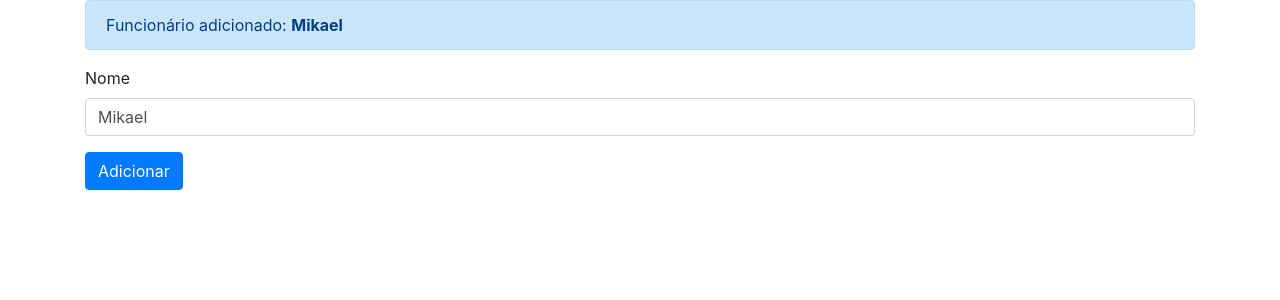
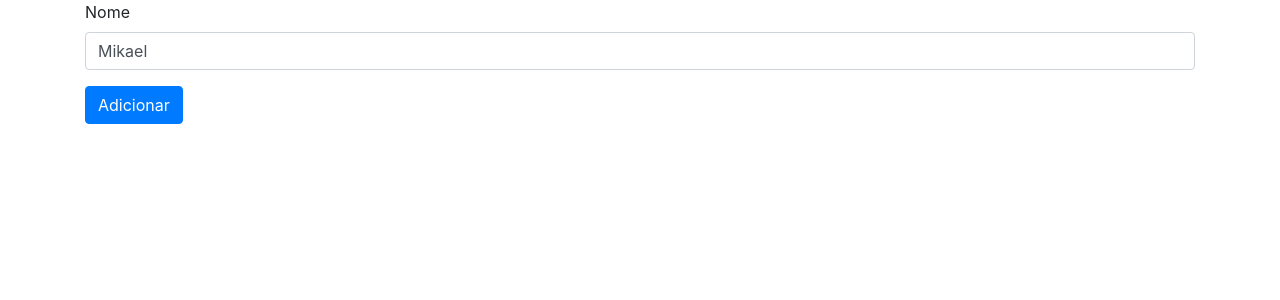
Before and after one commit to Mikael-GIT/angular-course, an Angular app: page / in a window 1280 px wide. Shown: the top 300 px of the page. Built offline with nearby package versions, Linux system fonts and the light colour scheme.

Commit message:
Utilizando a diretiva estrutural *ngIf.

```diff
--- a/src/app/app.component.html
+++ b/src/app/app.component.html
@@ -1,13 +1,15 @@
 <!-- <h1> Meu nome é: {{nome}} e tenho {{ 20 + getIdade() }} anos.</h1> -->
 
 <div class="container">
-  <div class="alert alert-primary" role="alert">
+  <div class="alert alert-primary" *ngIf="adicionado" role="alert"> <!-- Diretiva estrutural: altera
+  a estrutura do html. Neste caso, esta div só aparecerá quando o atributo adicionado do componente
+  estiver com o valor true. -->
     Funcionário adicionado: <strong>{{ nome }}</strong>
   </div>
 
   <div class="form-group">
     <label>Nome</label>
-    <input type="text" [(ngModel)]="nome" class="form-control"> <!-- Uso do two way data binding-->
+    <input type="text" [(ngModel)]="nome" class="form-control" (focus)="adicionado = false">
   </div>
 
   <button type="button" class="btn btn-primary" (click)="adicionar()">Adicionar</button>
--- a/src/app/app.component.ts
+++ b/src/app/app.component.ts
@@ -7,6 +7,7 @@ import { Component } from '@angular/core';
 })
 export class AppComponent {
   nome = "Mikael";
+  adicionado = false;
 
 
   adicionar(){
@@ -14,5 +15,6 @@ export class AppComponent {
 
     const numero = Math.round(Math.random() * 100);
     this.nome = "João " + numero;
+    this.adicionado = true;
   }
 }
```
